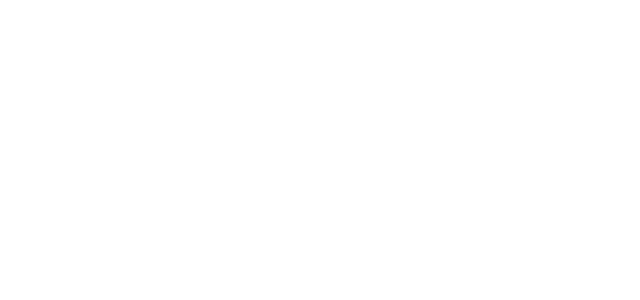
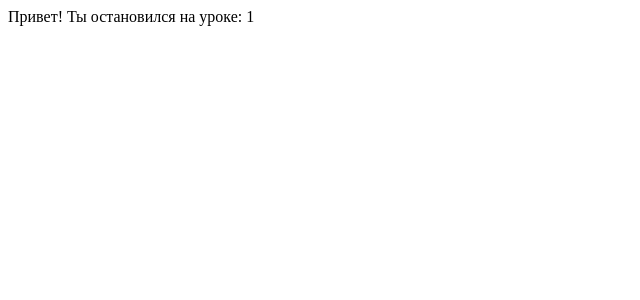
Before and after one commit to bugmak4rs/language-learning-school, a React (Create React App) app: page / in a window 1280 px wide. Shown: the top 300 px of the page, without its empty margins (0-640 px from the left). Built offline with nearby package versions, Linux system fonts and the light colour scheme.

Commit message:
feat: add Hero.tsx

```diff
--- /dev/null
+++ b/src/components/Hero/index.tsx
@@ -0,0 +1,7 @@
+import React from 'react';
+
+function Hero() {
+  return <div>Привет! Ты остановился на уроке: 1</div>;
+}
+
+export default Hero;
--- a/src/pages/Home.tsx
+++ b/src/pages/Home.tsx
@@ -1,9 +1,12 @@
 import React from 'react';
+import Hero from '../components/Hero';
 
 function Home() {
   return (
     <div>
-      <div className="section-container"></div>
+      <div className="section-container">
+        <Hero />
+      </div>
     </div>
   );
 }
```
